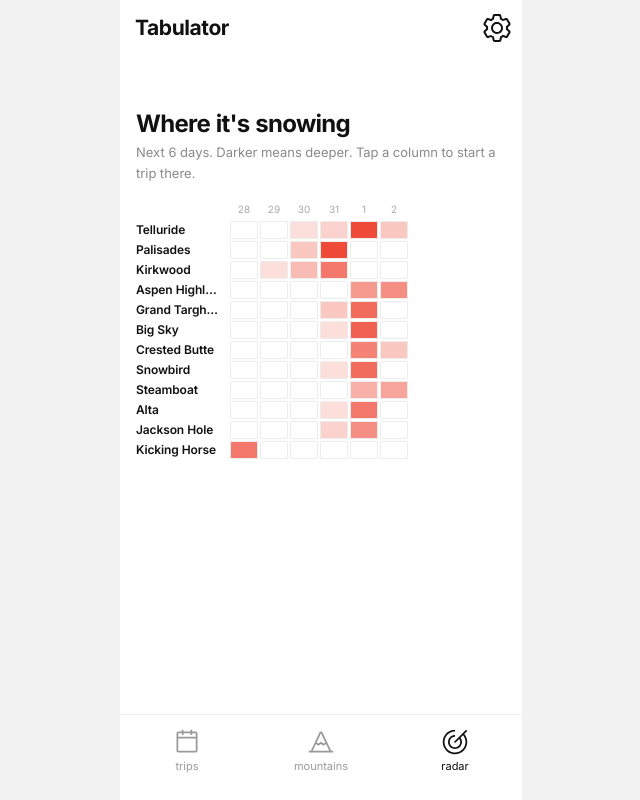
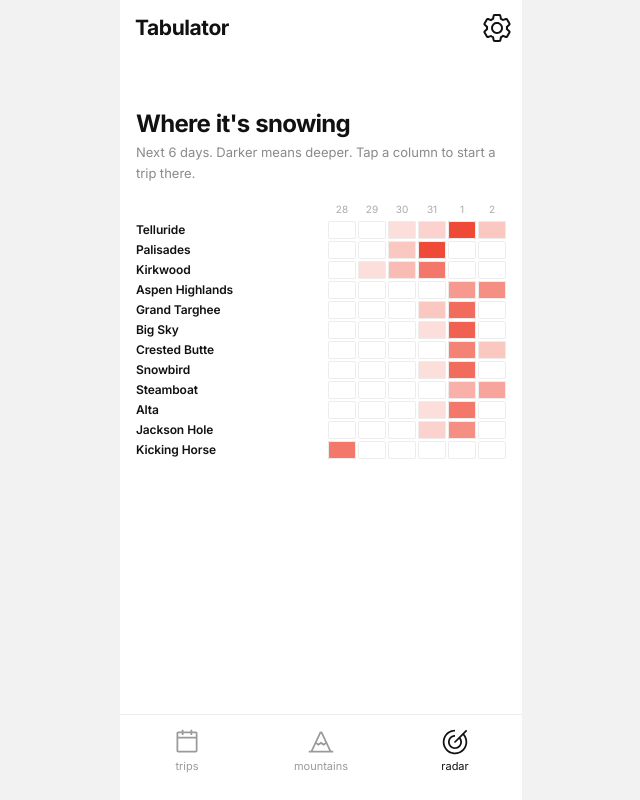
Before and after one commit to briantafel/Tabulator, a React (Vite) app: page / in a window 1280 px wide. Both pictures are taken after a click on the button "radar". Shown: the whole page, without its empty margins (319-959 px from the left). Built offline with nearby package versions, Linux system fonts and the light colour scheme.

Commit message:
Right-align the radar to the layout margin

```diff
--- a/src/components/Radar.jsx
+++ b/src/components/Radar.jsx
@@ -34,7 +34,9 @@
       <div className="rd-scroll">
         <div
           className="rd-grid"
-          style={{ gridTemplateColumns: `92px repeat(${dates.length}, 28px)` }}
+          /* The name column takes the slack, so the day columns sit against
+             the right margin like every other right-hand edge in the app. */
+          style={{ gridTemplateColumns: `minmax(92px, 1fr) repeat(${dates.length}, 28px)` }}
         >
           <span />
           {dates.map((d, i) => (
--- a/src/styles.css
+++ b/src/styles.css
@@ -371,7 +371,7 @@
 .screen-h { font-size: 24px; font-weight: 700; letter-spacing: -.03em; margin: 10px 0 4px; }
 .screen-p { color: #8A8A8A; font-size: 13px; line-height: 1.6; margin: 0 0 18px; }
 .screen-p.sm { font-size: 11.5px; margin-top: 14px; }
-.rd-scroll { overflow-x: auto; margin: 0 -22px; padding: 0 22px; scrollbar-width: none; }
+.rd-scroll { overflow-x: auto; margin: 0 -16px; padding: 0 16px; scrollbar-width: none; }
 .rd-scroll::-webkit-scrollbar { display: none; }
 .rd-grid { display: grid; gap: 2px; align-items: center; }
 .rd-col { font-size: 10px; color: #AAA; padding-bottom: 4px; }
```
